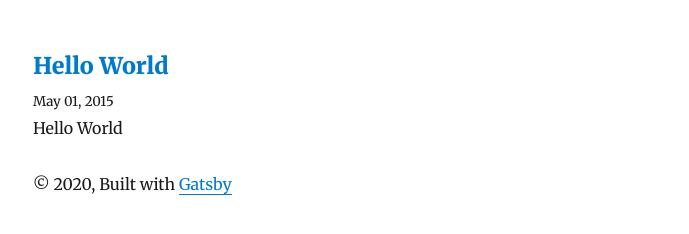
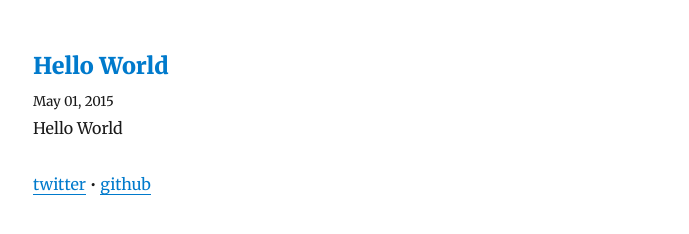
Before and after one commit to tingzhouu/tingzhou-blog, a Gatsby site: page / in a window 1280 px wide. Shown: the part 746-980 px from the top of the page, without its empty margins (292-981 px from the left). Built offline with nearby package versions, Linux system fonts and the light colour scheme; Gatsby itself is replaced by a stand-in of ours; some packages are replaced by stand-ins of ours.

Commit message:
add footer

```diff
--- a/src/components/layout.js
+++ b/src/components/layout.js
@@ -66,9 +66,21 @@
         {children}
       </MDXProvider>
       <footer>
-        © {new Date().getFullYear()}, Built with
-        {` `}
-        <a href="https://www.gatsbyjs.org">Gatsby</a>
+        <a
+          href="https://mobile.twitter.com/tingzhouu"
+          target="_blank"
+          rel="noopener noreferrer"
+        >
+          twitter
+        </a>{" "}
+        &bull;{" "}
+        <a
+          href="https://github.com/tingzhouu"
+          target="_blank"
+          rel="noopener noreferrer"
+        >
+          github
+        </a>
       </footer>
     </div>
   )
```
